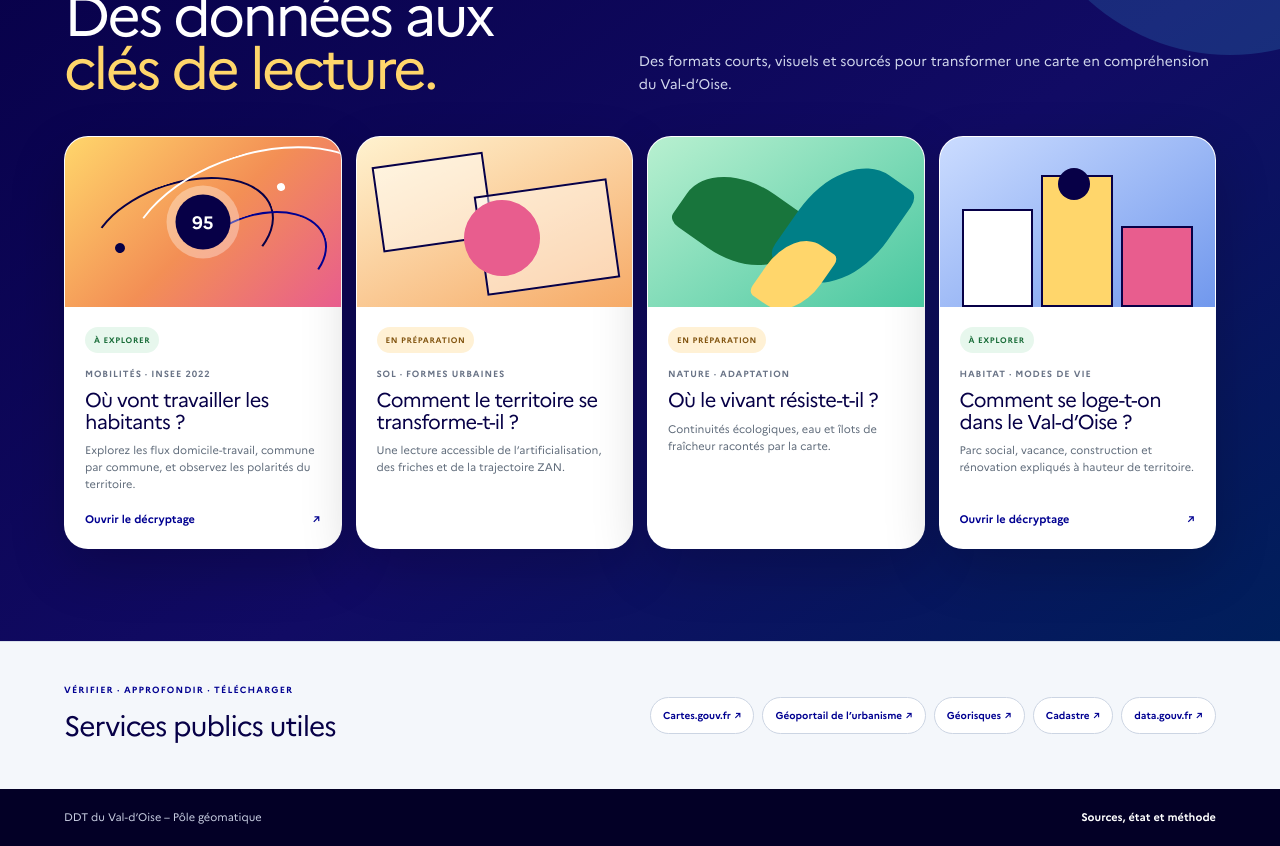
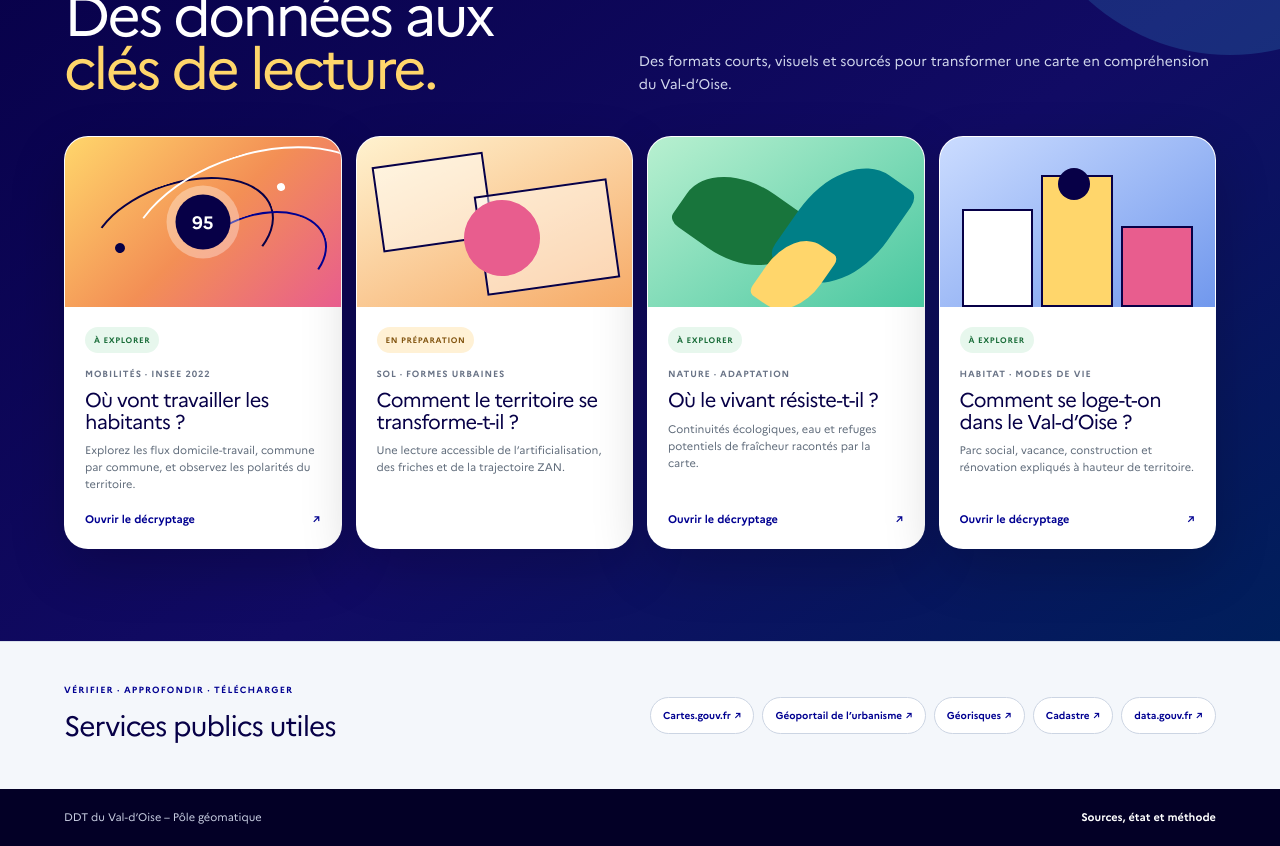
Before and after one commit to DDT95/atlas-territorial-95, a Next.js app: page / in a window 1280 px wide. Shown: the part 1720-2566 px from the top of the page. Built offline with nearby package versions, Linux system fonts and the light colour scheme; no server answers.

Commit message:
Publier le décryptage Nature et adaptation

```diff
--- a/app/page.tsx
+++ b/app/page.tsx
@@ -224,10 +224,10 @@ export default function Home() {
             <div className="story-visual land-story" aria-hidden="true"><i /><i /><i /></div>
             <div className="story-copy"><span className="story-status soon">En préparation</span><small>Sol · formes urbaines</small><h3>Comment le territoire se transforme-t-il ?</h3><p>Une lecture accessible de l’artificialisation, des friches et de la trajectoire ZAN.</p></div>
           </article>
-          <article className="understand-card green-story-card">
+          <a className="understand-card green-story-card is-live" href="https://ddt95.github.io/val-doise-nature-adaptation/" target="_blank" rel="noreferrer">
             <div className="story-visual nature-story" aria-hidden="true"><i /><i /><i /></div>
-            <div className="story-copy"><span className="story-status soon">En préparation</span><small>Nature · adaptation</small><h3>Où le vivant résiste-t-il ?</h3><p>Continuités écologiques, eau et îlots de fraîcheur racontés par la carte.</p></div>
-          </article>
+            <div className="story-copy"><span className="story-status live">À explorer</span><small>Nature · adaptation</small><h3>Où le vivant résiste-t-il ?</h3><p>Continuités écologiques, eau et refuges potentiels de fraîcheur racontés par la carte.</p><strong>Ouvrir le décryptage <b>↗</b></strong></div>
+          </a>
           <a className="understand-card habitat-story-card is-live" href="https://ddt95.github.io/val-doise-logement-habitat/" target="_blank" rel="noreferrer">
             <div className="story-visual habitat-story" aria-hidden="true"><i /><i /><i /><b /></div>
             <div className="story-copy"><span className="story-status live">À explorer</span><small>Habitat · modes de vie</small><h3>Comment se loge-t-on dans le Val-d’Oise ?</h3><p>Parc social, vacance, construction et rénovation expliqués à hauteur de territoire.</p><strong>Ouvrir le décryptage <b>↗</b></strong></div>
```
